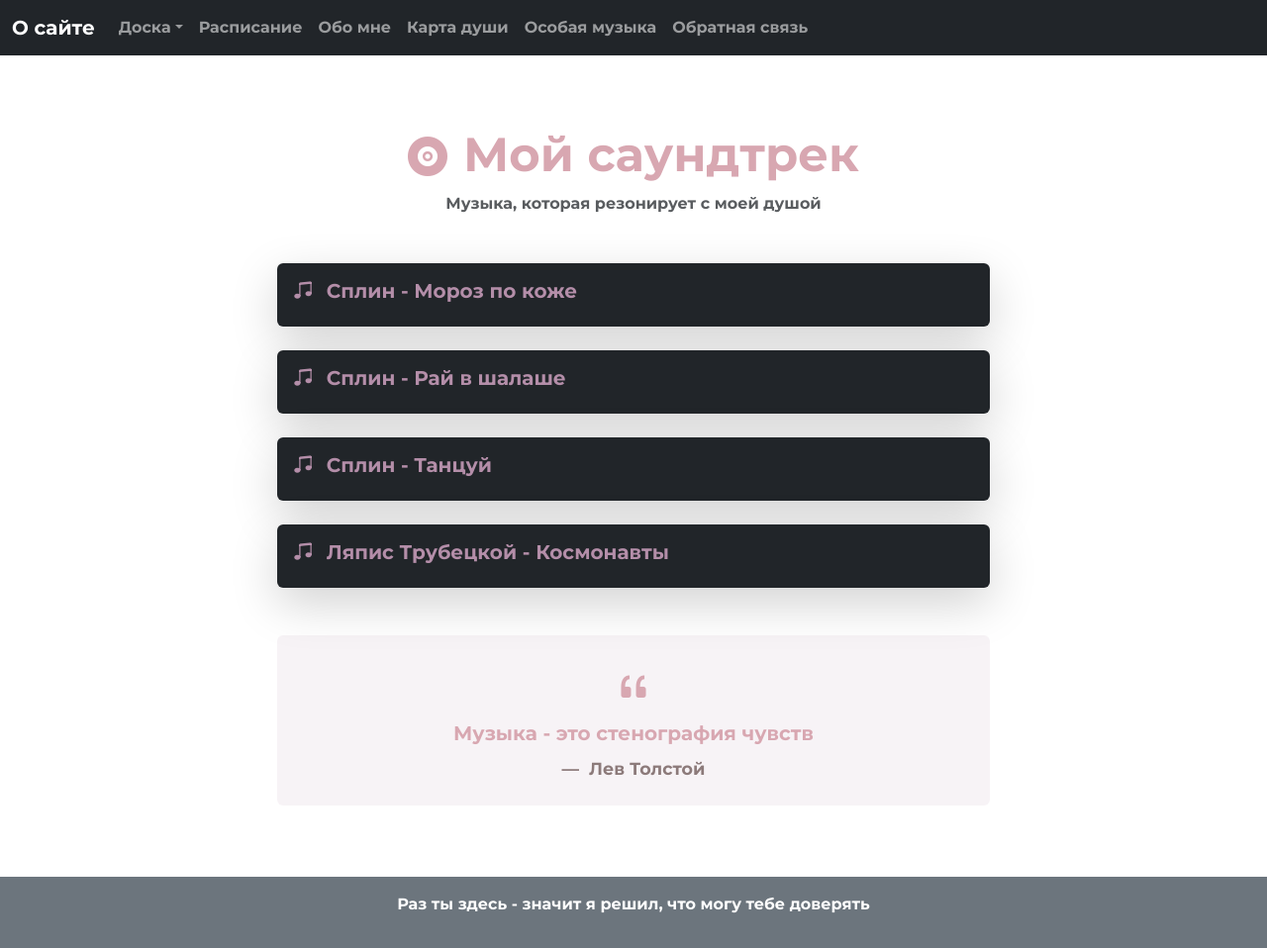
After one commit to Maxim-hub296/MyCardBoardBox, a Flask app: page /special_music in a window 1280 px wide. The commit adds this page. Shown: the whole page at 99% size. Run offline with Flask 3, Linux system fonts and the light colour scheme.

Commit message:
Добавлен раздел "Особая музыка"

```diff
--- a/app/routes.py
+++ b/app/routes.py
@@ -6,9 +6,11 @@
 from app.user import User
 import os
 
+
 @app.route("/")
 def about():
     return render_template("about.html", title_name="О сайте")
+
 
 @app.route("/login", methods=['GET', 'POST'])
 def login():
@@ -28,8 +30,8 @@
 
 @app.route("/quotes")
 def quotes():
+    return render_template("quotes.html", title_name="Цитаты", quotes=Quotes.select())
 
-    return render_template("quotes.html", title_name="Цитаты",quotes=Quotes.select())
 
 @app.route("/add_quot", methods=['GET', 'POST'])
 @login_required
@@ -39,15 +41,18 @@
         text, author = form.quot.data, form.author.data
         Quotes.get_or_create(quot=text, author=author)
         return redirect('/quotes')
-    return render_template('add_quot.html', title_name="добавление цитаты",form=form)
+    return render_template('add_quot.html', title_name="добавление цитаты", form=form)
+
 
 @app.route('/contact')
 def contact():
     return render_template('contact.html', title_name='Обратная связь')
 
+
 @app.route('/about_me')
 def about_me():
     return render_template("about_me.html", title_name='Обо мне')
+
 
 @app.route('/gallery')
 def gallery():
@@ -55,11 +60,17 @@
     os.makedirs(app.config['UPLOAD_FOLDER'], exist_ok=True)
     image_folder = app.config['UPLOAD_FOLDER']
     image_list = [img for img in os.listdir(image_folder) if img.lower().endswith(('.png', '.jpg', '.jpeg'))]
-    return render_template('gallery.html', title_name='Пейзажи',image_list=image_list)
+    return render_template('gallery.html', title_name='Пейзажи', image_list=image_list)
+
 
 @app.route('/soul_card')
 def soul_card():
     return render_template('soul_card.html', title_name="Карта души")
+
+
 @app.route('/schedule')
 def schedule():
     return render_template('schedule.html', title_name='Расписание')
+@app.route('/special_music')
+def special_music():
+    return render_template('special_music.html', title_name='Особая музыка')
--- a/app/templates/base.html
+++ b/app/templates/base.html
@@ -8,7 +8,6 @@
     <script src="https://cdn.jsdelivr.net/npm/bootstrap@5.3.3/dist/js/bootstrap.bundle.min.js"></script>
     <link href="https://fonts.googleapis.com/css2?family=Montserrat:wght@700&display=swap&subset=cyrillic"
           rel="stylesheet">
-    <link rel="stylesheet" href="https://cdn.jsdelivr.net/npm/bootstrap-icons@1.11.1/font/bootstrap-icons.css">
     <link href="https://cdn.jsdelivr.net/npm/bootstrap@5.3.0/dist/css/bootstrap.min.css" rel="stylesheet">
     <link rel="stylesheet" href="https://cdn.jsdelivr.net/npm/bootstrap-icons@1.11.1/font/bootstrap-icons.css">
     <link href="https://cdn.jsdelivr.net/npm/bootstrap@5.3.3/dist/css/bootstrap.min.css" rel="stylesheet">
@@ -48,9 +47,11 @@
                     <a class="nav-link" href="/soul_card">Карта души</a>
                 </li>
                 <li class="nav-item">
+                    <a class="nav-link" href="/special_music">Особая музыка</a>
+                </li>
+                <li class="nav-item">
                     <a class="nav-link" href="/contact">Обратная связь</a>
                 </li>
-
             </ul>
         </div>
     </div>
--- /dev/null
+++ b/app/templates/special_music.html
@@ -0,0 +1,83 @@
+{% extends "base.html" %}
+
+{% block content %}
+<div class="container py-5">
+    <div class="row justify-content-center">
+        <div class="col-md-8">
+            <!-- Заголовок -->
+            <div class="text-center mb-5">
+                <h1 class="display-5 fw-bold" style="color: #d8a7b1;">
+                    <i class="bi bi-vinyl-fill me-3"></i>Мой саундтрек
+                </h1>
+                <p class="text-muted">Музыка, которая резонирует с моей душой</p>
+            </div>
+
+            <!-- Список песен -->
+            <div class="song-list">
+                <div class="card mb-4 bg-dark text-white border-0 shadow-lg">
+                    <div class="card-body">
+                        <h5 class="card-title" style="color: #b48ea9;">
+                            <i class="bi bi-music-note-beamed me-2"></i>
+                            Сплин - Мороз по коже
+                        </h5>
+                    </div>
+                </div>
+
+                <div class="card mb-4 bg-dark text-white border-0 shadow-lg">
+                    <div class="card-body">
+                        <h5 class="card-title" style="color: #b48ea9;">
+                            <i class="bi bi-music-note-beamed me-2"></i>
+                            Сплин - Рай в шалаше
+                        </h5>
+                    </div>
+                </div>
+
+                <div class="card mb-4 bg-dark text-white border-0 shadow-lg">
+                    <div class="card-body">
+                        <h5 class="card-title" style="color: #b48ea9;">
+                            <i class="bi bi-music-note-beamed me-2"></i>
+                            Сплин - Танцуй
+                        </h5>
+                    </div>
+                </div>
+
+                <div class="card mb-4 bg-dark text-white border-0 shadow-lg">
+                    <div class="card-body">
+                        <h5 class="card-title" style="color: #b48ea9;">
+                            <i class="bi bi-music-note-beamed me-2"></i>
+                            Ляпис Трубецкой - Космонавты
+                        </h5>
+                    </div>
+                </div>
+            </div>
+
+            <!-- Цитата -->
+            <div class="text-center mt-5 p-4 rounded" style="background: rgba(180, 142, 169, 0.1);">
+                <blockquote class="blockquote mb-0" style="color: #d8a7b1;">
+                    <i class="bi bi-quote fs-1"></i>
+                    <p class="mb-0">Музыка - это стенография чувств</p>
+                    <footer class="blockquote-footer mt-2" style="color: #8c7a7a !important;">
+                        Лев Толстой
+                    </footer>
+                </blockquote>
+            </div>
+        </div>
+    </div>
+</div>
+
+<style>
+    .song-list .card {
+        transition: transform 0.3s ease, box-shadow 0.3s ease;
+        border-left: 4px solid #b48ea9;
+    }
+
+    .song-list .card:hover {
+        transform: translateY(-5px);
+        box-shadow: 0 10px 20px rgba(0,0,0,0.3) !important;
+    }
+
+    .bi-vinyl-fill {
+        font-size: 2.5rem;
+    }
+</style>
+{% endblock %}
```
